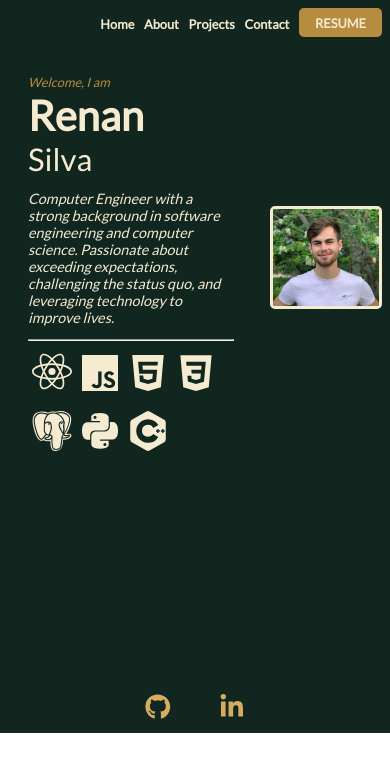
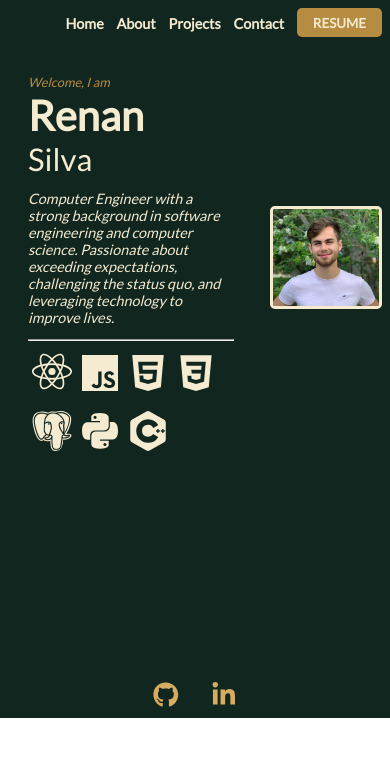
Before and after one commit to renanmbs/personalportfolio, a React (Create React App) app: page / in a window 390 px wide. Shown: the top 772 px of the page. Built offline with nearby package versions, Linux system fonts and the light colour scheme.

Commit message:
Oct 29 2023

```diff
--- a/src/components/home/home.css
+++ b/src/components/home/home.css
@@ -82,7 +82,7 @@
 @media only screen and (max-width:1023px){
 
     #Home{
-        min-height: 72vh;
+        min-height: 71vh;
         max-height: 100vh;
     }
 
@@ -113,7 +113,7 @@
     }
 
     .social a{
-        margin: 1vh;
+        margin: 0.6vh 0;
     }
 
 }
--- a/src/components/nav/nav.css
+++ b/src/components/nav/nav.css
@@ -57,16 +57,15 @@ nav a:hover {
 
 @media only screen and (max-width:1023px){
     nav ul{
-        gap: 0.6rem;
+        gap: 0.8rem;
     }
 
     nav .res{
         padding: 0.4rem 1rem;
         margin: 1vh .5rem 1vh 0;
-        font-size: 0.8rem;
     }
 
     nav a{
-        font-size: 0.8rem;
+        font-size: 0.9rem;
     }
 }
```
